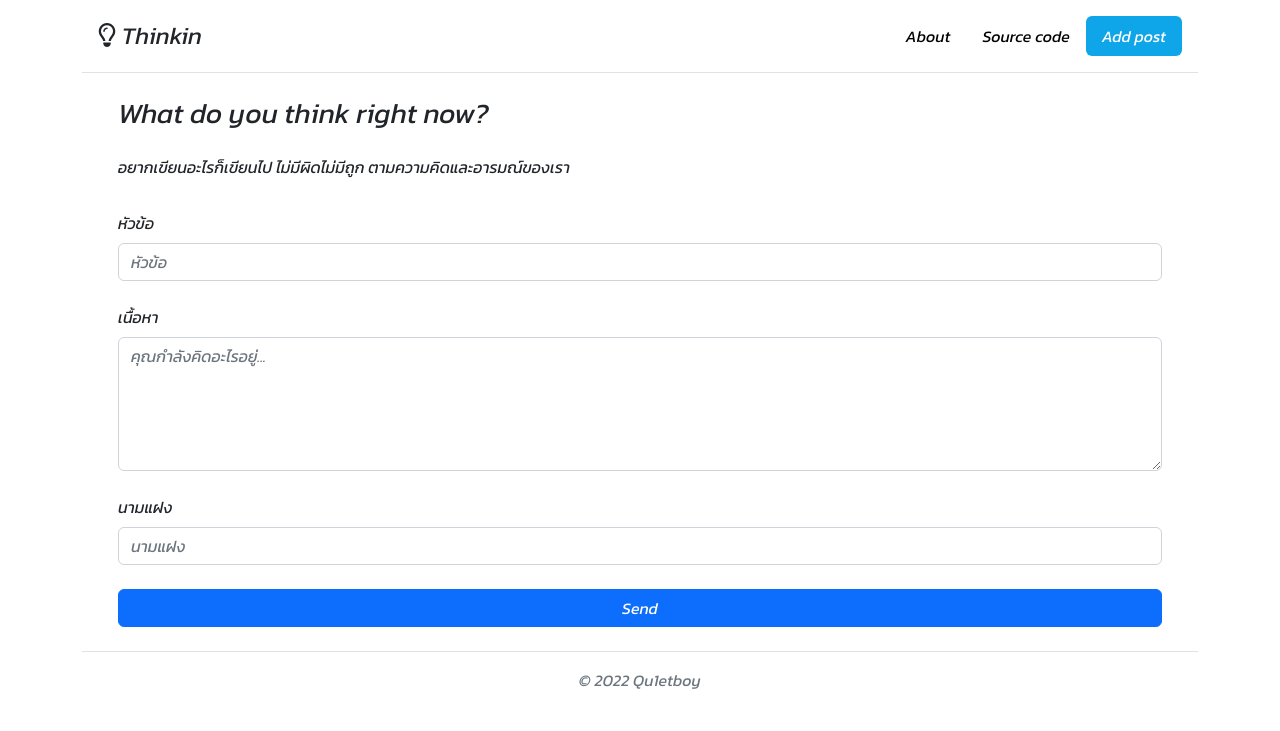
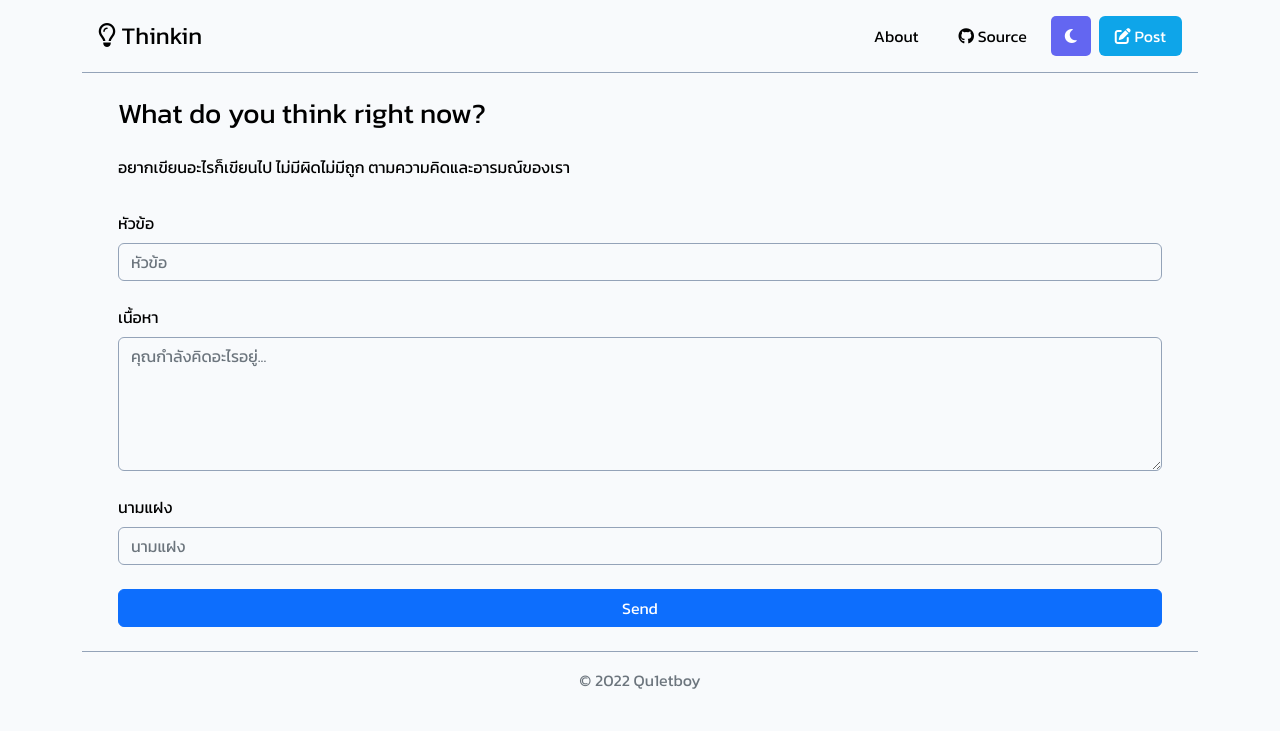
Before and after one commit to Qu1etboy/Thinkin, a Node server app: page /posts/add in a window 1280 px wide. Shown: the top 731 px of the page. Run offline with Node 20, Linux system fonts and the light colour scheme; some libraries are stand-ins or nearby versions.

Commit message:
Add theme switcher

```diff
--- a/index.js
+++ b/index.js
@@ -11,6 +11,7 @@ app.set("views", path.join(__dirname, "views"));
 app.use(bodyParser.urlencoded({ extended: false }));
 app.use(bodyParser.json());
 app.use(express.static(path.join(__dirname, "public")));
+app.use(express.static(path.join(__dirname, "scripts")));
 
 const homeRoutes = require("./routes/general");
 const postRoutes = require("./routes/posts");
--- /dev/null
+++ b/public/scripts/theme.js
@@ -0,0 +1,23 @@
+const moon = document.getElementById("moon");
+const sun = document.getElementById("sun");
+
+function setTheme(themeName) {
+  localStorage.setItem("theme", themeName);
+  document.documentElement.className = themeName;
+}
+// function to toggle between light and dark theme
+function toggleTheme() {
+  if (localStorage.getItem("theme") === "theme-dark") {
+    setTheme("theme-light");
+  } else {
+    setTheme("theme-dark");
+  }
+}
+// Immediately invoked function to set the theme on initial load
+(function () {
+  if (localStorage.getItem("theme") === "theme-dark") {
+    setTheme("theme-dark");
+  } else {
+    setTheme("theme-light");
+  }
+})();
--- /dev/null
+++ b/public/style.css
@@ -0,0 +1,128 @@
+@import url("https://fonts.googleapis.com/css2?family=Kanit&display=swap");
+
+.theme-light {
+  --primary-background-color: #f8fafc;
+  --secondary-background-color: #94a3b8;
+  --primary-text-color: black;
+  --secondary-text-color: #9ca3af;
+}
+
+.theme-dark {
+  --primary-background-color: #0f172a;
+  --secondary-background-color: #475569;
+  --primary-text-color: white;
+  --secondary-text-color: #6b7280;
+}
+
+body {
+  font-family: "Kanit", sans-serif;
+  background-color: var(--primary-background-color);
+  color: var(--primary-text-color);
+  transition: 0.3s ease-in-out;
+}
+hr {
+  color: var(--secondary-background-color);
+}
+
+header {
+  border-bottom: 1px solid var(--secondary-background-color);
+}
+
+footer {
+  border-top: 1px solid var(--secondary-background-color);
+}
+
+.theme-toggle {
+  width: 40px;
+  height: 40px;
+  padding: 5px;
+  border: none;
+  border-radius: 5px;
+}
+
+.theme-dark .theme-toggle {
+  background-color: #facc15;
+  transition: 0.3s ease-in-out;
+}
+
+.theme-dark .theme-toggle:hover {
+  background-color: #eab308;
+}
+
+.theme-light .theme-toggle {
+  background-color: #6366f1;
+  transition: 0.3s ease-in-out;
+}
+
+.theme-light .theme-toggle:hover {
+  background-color: #4338ca;
+}
+
+#moon,
+#sun {
+  display: none;
+  font-size: 16px;
+}
+
+#moon {
+  color: white;
+}
+
+.theme-dark #sun {
+  display: block;
+}
+
+.theme-light #moon {
+  display: block;
+}
+
+.form-control {
+  background-color: var(--primary-background-color);
+  color: var(--primary-text-color);
+  transition: 0.3s ease-in-out;
+  border-color: var(--secondary-background-color);
+}
+
+.form-control:focus {
+  background-color: var(--primary-background-color);
+  color: var(--primary-text-color);
+  transition: 0.3s ease-in-out;
+}
+
+a,
+a:hover {
+  text-decoration: none;
+  color: var(--primary-text-color);
+}
+
+.logo {
+  color: var(--primary-text-color);
+}
+
+.menu {
+  color: var(--primary-text-color);
+  transition: 0.3s ease-in-out;
+}
+
+.menu:hover {
+  color: #0ea5e9;
+}
+
+.date {
+  color: var(--secondary-text-color);
+}
+
+.card {
+  background-color: var(--primary-background-color);
+  border-color: var(--secondary-background-color);
+  transition: 0.3s ease-in-out;
+}
+
+.mycard:hover {
+  box-shadow: 0px 0px 10px var(--secondary-background-color);
+}
+
+.link {
+  text-decoration: underline;
+  color: #3b82f6;
+}
--- a/views/partials/footer.ejs
+++ b/views/partials/footer.ejs
@@ -1,6 +1,6 @@
     <div class="container">
       <footer
-        class="py-3 my-4 border-top w-100"
+        class="py-3 my-4 w-100"
       >
         <p class="col-md-4 mb-0 text-center text-muted w-100">&copy; 2022 Qu1etboy</p>
       </footer>
--- a/views/partials/head.ejs
+++ b/views/partials/head.ejs
@@ -12,78 +12,40 @@
       integrity="sha384-Zenh87qX5JnK2Jl0vWa8Ck2rdkQ2Bzep5IDxbcnCeuOxjzrPF/et3URy9Bv1WTRi"
       crossorigin="anonymous"
     />
+    <link href="/style.css" rel="stylesheet" />
     <script src="https://kit.fontawesome.com/42461c9158.js" crossorigin="anonymous"></script>
     <script src="https://code.jquery.com/jquery-3.2.1.slim.min.js" integrity="sha384-KJ3o2DKtIkvYIK3UENzmM7KCkRr/rE9/Qpg6aAZGJwFDMVNA/GpGFF93hXpG5KkN" crossorigin="anonymous"></script>
     <script src="https://cdn.jsdelivr.net/npm/popper.js@1.12.9/dist/umd/popper.min.js" integrity="sha384-ApNbgh9B+Y1QKtv3Rn7W3mgPxhU9K/ScQsAP7hUibX39j7fakFPskvXusvfa0b4Q" crossorigin="anonymous"></script>
     <script src="https://cdn.jsdelivr.net/npm/bootstrap@4.0.0/dist/js/bootstrap.min.js" integrity="sha384-JZR6Spejh4U02d8jOt6vLEHfe/JQGiRRSQQxSfFWpi1MquVdAyjUar5+76PVCmYl" crossorigin="anonymous"></script>
-
-    <style>
-      @import url('https://fonts.googleapis.com/css2?family=Kanit:ital@1&display=swap');
-      body {
-        font-family: 'Kanit', sans-serif;
-      }
-
-      a {
-        text-decoration: none;
-        color: black;
-      }
-
-      a:hover {
-        color: black;
-      }
-
-      .menu {
-        color: black;
-        transition: 0.3s ease-in-out;
-      }
-
-      .menu:hover {
-        color: #0ea5e9;
-      }
-
-      .date {
-        color: gray;
-      }
-
-      .mycard {
-        transition: 0.3s ease-in-out;
-      }
-
-      .mycard:hover {
-        box-shadow: 0px 0px 10px rgba(0, 0, 0, 0.3);
-      }
-
-      .link {
-        text-decoration: underline;
-        color:#3b82f6
-      }
-
-    </style>
+    <script src="/scripts/theme.js"></script>
   </head>
   <body>
     <div class="container">
       <header
-        class="d-flex flex-wrap justify-content-center py-3 mb-4 border-bottom px-3"
+        class="d-flex flex-wrap justify-content-center py-3 mb-4 px-3"
       >
         <a
           href="/"
           class="d-flex align-items-center mb-3 mb-md-0 me-md-auto text-dark text-decoration-none"
         >
-          <!-- <svg class="bi me-2" width="40" height="32">
-            <use xlink:href="#bootstrap" />
-          </svg> -->
-          <span class="fs-4"><i class="fa-regular fa-lightbulb"></i> Thinkin</span>
+          <span class="fs-4 logo"><i class="fa-regular fa-lightbulb"></i> Thinkin</span>
         </a>
 
-        <ul class="nav nav-pills">
+        <ul class="nav nav-pills gap-2">
           <li class="nav-item">
             <a href="/about" class="nav-link menu" aria-current="page">About</a>
           </li>
           <li class="nav-item">
-            <a href="https://github.com/Qu1etboy/Thinkin" target="_blank" class="nav-link menu" aria-current="page">Source code</a>
+            <a href="https://github.com/Qu1etboy/Thinkin" target="_blank" class="nav-link menu" aria-current="page"><i class="fa-brands fa-github"></i> Source</a>
           </li>
           <li class="nav-item">
-            <a href="/posts/add" class="nav-link active" style="background-color: #0ea5e9;">Add post</a>
+            <button onclick="toggleTheme()" class="theme-toggle">
+              <i class="fa-solid fa-moon" id="moon"></i>
+              <i class="fa-solid fa-sun" id="sun"></i>
+            </button>
+          </li>
+          <li class="nav-item">
+            <a href="/posts/add" class="nav-link active" style="background-color: #0ea5e9;"><i class="fa-solid fa-pen-to-square"></i> Post</a>
           </li>
         </ul>
       </header>
```
